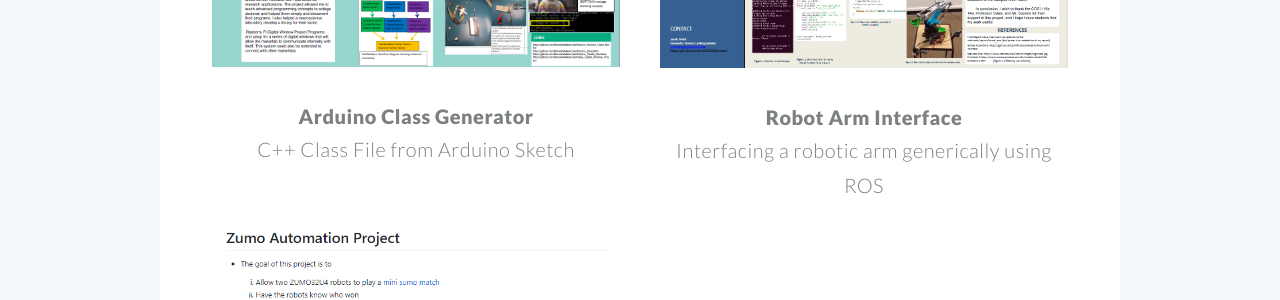
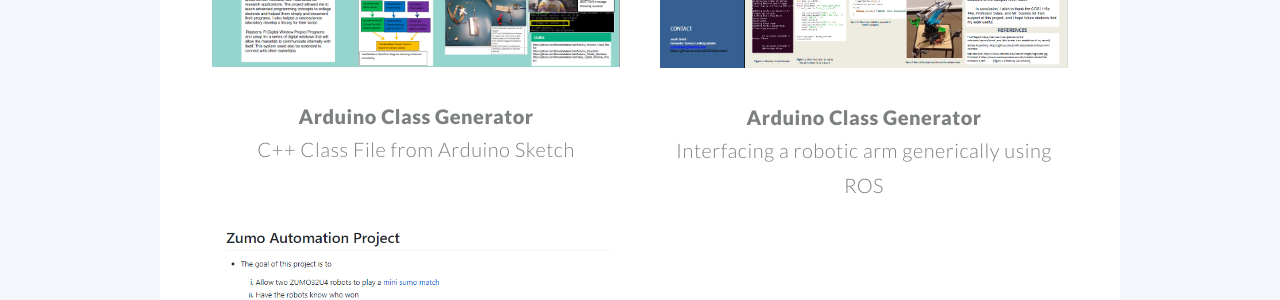
Before and after one commit to jsmith2021Brandeis/jsmith2021Brandeis.github.io, a Jekyll site: the page built from index.md, in a window 1280 px wide and 900 px high, scrolled down 1725 px. Shown: the part 155-455 px from the top of the window. Built offline with Jekyll 4.4.1, drawn with Linux system fonts in a browser that asks for light colours.

Commit message:
trying to restore previous version

```diff
--- a/_includes/S_Arm_Interfacing_Project.html
+++ b/_includes/S_Arm_Interfacing_Project.html
@@ -1,2 +1,2 @@
-<h1><a href="#">Robot Arm Interface</a></h1>
+<h1><a href="#">Arduino Class Generator</a></h1>
 <h2>Interfacing a robotic arm generically using ROS<h2>
--- a/_layouts/hello-default.html
+++ b/_layouts/hello-default.html
@@ -119,6 +119,7 @@
     				      <header class="special">
                   <h2><strong>{{ page.portfolio }}</strong></h2>
                 </header>
+                <p>{{ page.portfolio_description }}</p>
                 {% for categories in site.data[page.portfolio][page.portfolio] %}
                 <div class="row">
 
@@ -178,10 +179,8 @@
         <li><a href="https://github.com/{{ page.github_username }}" class="icon circle fa-github"><span class="label">Github</span></a></li>
         {% endif %}
         {% if page.linkedin %}
-            <li><a href="https://linkedin.com/in/{{ page.linkedin }}" class="icon circle fa-linkedin-square"><span class="label">LinkedIn</span></a></li>
+        <li><a href="https://linkedin.com/in/{{ page.linkedin }}" class="icon circle fa-linkedin-square"><span class="labe>LinkedIn</span></a></li>
         {% endif %}
-        </ul>
-
 <ul class="copyright">
         <li>this website is maintained by {{ site.author}}</li>
         <li>design: <a href="https://saragong.github.io/hello/"><strong>hello</strong></a> for github pages</li>
```
Lines whose indentation alone changed are shown as unchanged.
